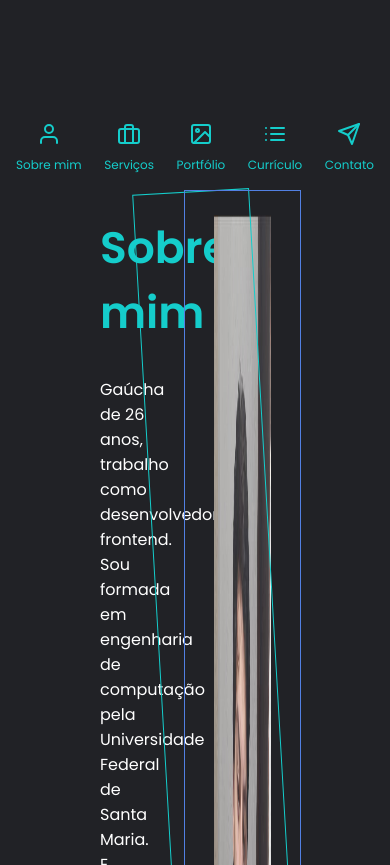
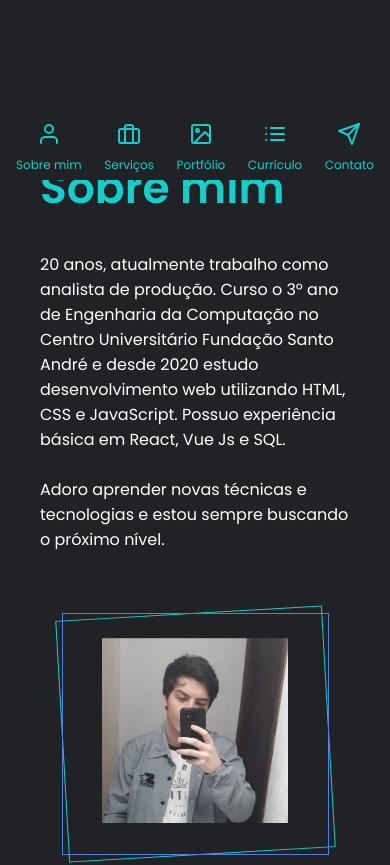
Before and after one commit to Arnxld/portfolio, a plain HTML site: page index.html in a window 390 px wide. Shown: the part 664-1529 px from the top of the page. Drawn offline with nearby package versions, Linux system fonts and the light colour scheme.

Commit message:
about-me section responsiveness

```diff
--- a/index.html
+++ b/index.html
@@ -15,7 +15,7 @@
           <span>Pedro Arnold</span>
         </div>
         <h2>Hello,</h2>
-        <h1 class="title-green ">I am Pedro Arnold</h1>
+        <h1 class="title-green">I am Pedro Arnold</h1>
         <p>
           Desenvolvedor frontend há aproximadamente 1 ano (também conheço um
           pouco de backend). Adoro aprender coisas novas e trabalhar em equipe
@@ -39,20 +39,19 @@
       <div class="container">
         <h1 class="title-green">Sobre mim</h1>
         <p>
-          Gaúcha de 26 anos, trabalho como desenvolvedora frontend. Sou formada
-          em engenharia de computação pela Universidade Federal de Santa Maria.
-          E desde 2018 trabalho com desenvolvimento frontend usando: html, css,
-          js. Atualmente trabalho com o framework Vue Js, mas tenho experiência
-          com Angular e React também.
-          <br><br>
-          Sou muito criativa, adoro estudar sobre
-          design, novas tecnologias e estou sempre pronta para um novo desafio.
+          20 anos, atualmente trabalho como analista de produção. Curso o 3º ano
+          de Engenharia da Computação no Centro Universitário Fundação Santo
+          André e desde 2020 estudo desenvolvimento web utilizando HTML, CSS e
+          JavaScript. Possuo experiência básica em React, Vue Js e SQL.
+          <br /><br />
+          Adoro aprender novas técnicas e tecnologias e
+          estou sempre buscando o próximo nível.
         </p>
       </div>
       <div class="img-container">
-          <div class="line green"></div>
-          <div class="line purple"></div>
-          <img src="/assets/profile.jpg" alt="Pedro Arnold">
+        <div class="line green"></div>
+        <div class="line purple"></div>
+        <img src="/assets/profile.jpg" alt="Pedro Arnold" />
       </div>
     </section>
 
--- a/style.css
+++ b/style.css
@@ -89,6 +89,7 @@ nav {
   position: sticky;
   top: 0;
   background: var(--bg-dark);
+  z-index: 99;
 }
 
 .logo {
@@ -157,15 +158,29 @@ nav ul a svg {
     width: 100%;
   }
 
-  header .container {
-  }
-
   nav {
     padding: 0 40px;
   }
 
   nav ul a {
     font-size: 18px;
+  }
+
+  .about-me {
+    flex-direction: column;
+  }
+
+  .about-me .container,
+  .about-me .img-container {
+    width: 100%;
+  }
+
+  .about-me .container {
+    padding-right: 0;
+  }
+
+  .about-me .img-container {
+    margin-top: 70px;
   }
 }
 
@@ -216,4 +231,12 @@ nav ul a svg {
     display: block;
     margin: 0 auto 10px;
   }
+
+  .about-me {
+    padding: 40px;
+  }
+
+  .about-me .img-container {
+    margin-bottom: 90px;
+  }
 }
```
